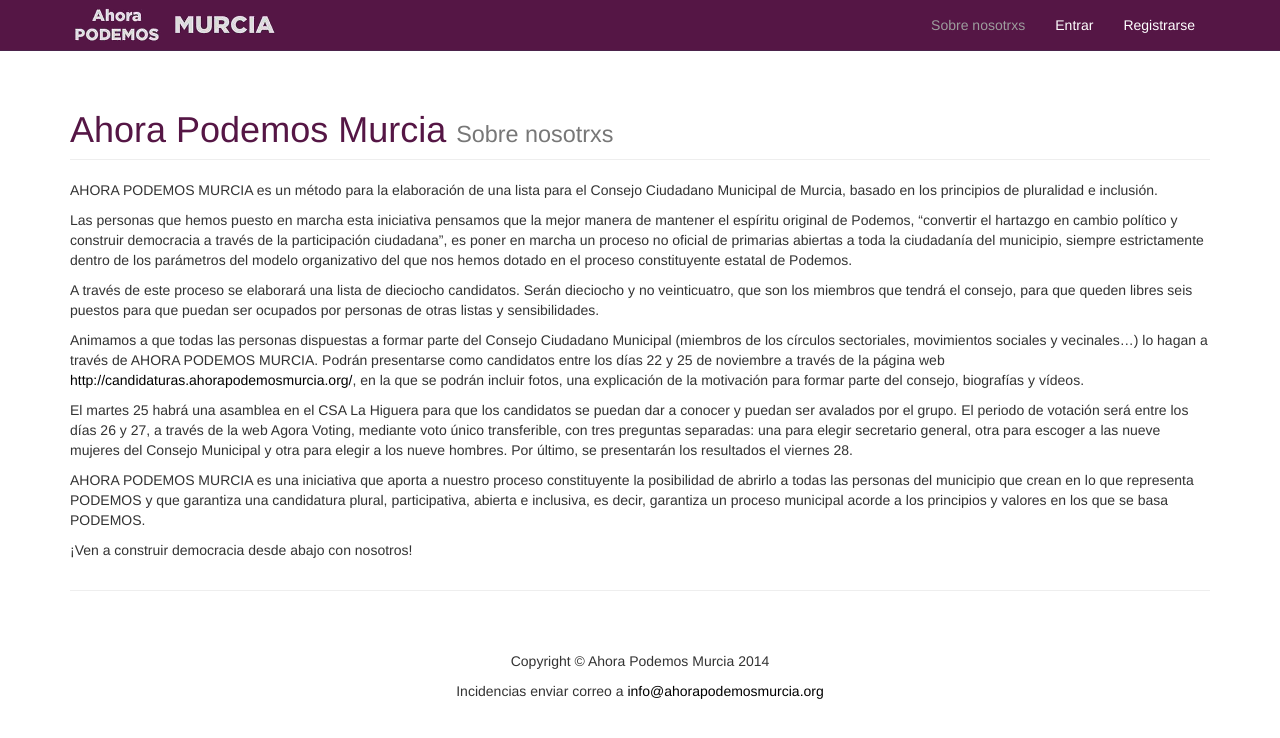
After one commit to pedroluislopez/candidaturas, a Django app: page /about/ in a window 1280 px wide. The commit adds this page. Shown: the top 738 px of the page. Run offline with Django 3.2, Linux system fonts and the light colour scheme; some libraries are stand-ins or nearby versions.

Commit message:
New messages

```diff
--- /dev/null
+++ b/candidatos/templates/about.html
@@ -0,0 +1,22 @@
+{% extends "base.html" %}
+
+{% block title %} - Sobre nosotrxs{% endblock %}
+
+{% block about_class %}active{% endblock %}
+
+{% block content %}
+<div class="row">
+    <div class="col-lg-12">
+        <h1 class="page-header">Ahora Podemos Murcia
+            <small>Sobre nosotrxs</small>
+        </h1>
+        <p>AHORA PODEMOS MURCIA es un método para la elaboración de una lista para el Consejo Ciudadano Municipal de Murcia, basado en los principios de pluralidad e inclusión.</p>
+        <p>Las personas que hemos puesto en marcha esta iniciativa pensamos que la mejor manera de mantener el espíritu original de Podemos, “convertir el hartazgo en cambio político y construir democracia a través de la participación ciudadana”, es poner en marcha un proceso no oficial de primarias abiertas a toda la ciudadanía del municipio, siempre estrictamente dentro de los parámetros del modelo organizativo del que nos hemos dotado en el proceso constituyente estatal de Podemos.</p>
+        <p>A través de este proceso se elaborará una lista de dieciocho candidatos. Serán dieciocho y no veinticuatro, que son los miembros que tendrá el consejo, para que queden libres seis puestos para que puedan ser ocupados por personas de otras listas y sensibilidades.</p>
+        <p>Animamos a que todas las personas dispuestas a formar parte del Consejo Ciudadano Municipal (miembros de los círculos sectoriales, movimientos sociales y vecinales…) lo hagan a través de AHORA PODEMOS MURCIA. Podrán presentarse como candidatos entre los días 22 y 25 de noviembre a través de la página web <a href="http://candidaturas.ahorapodemosmurcia.org/">http://candidaturas.ahorapodemosmurcia.org/</a>, en la que se podrán incluir fotos, una explicación de la motivación para formar parte del consejo, biografías y vídeos.</p>
+        <p>El martes 25 habrá una asamblea en el CSA La Higuera para que los candidatos se puedan dar a conocer y puedan ser avalados por el grupo. El periodo de votación será entre los días 26 y 27, a través de la web Agora Voting, mediante voto único transferible, con tres preguntas separadas: una para elegir secretario general, otra para escoger a las nueve mujeres del Consejo Municipal y otra para elegir a los nueve hombres. Por último, se presentarán los resultados el viernes 28.</p>
+        <p>AHORA PODEMOS MURCIA es una iniciativa que aporta a nuestro proceso constituyente la posibilidad de abrirlo a todas las personas del municipio que crean en lo que representa PODEMOS y que garantiza una candidatura plural, participativa, abierta e inclusiva, es decir, garantiza un proceso municipal acorde a los principios y valores en los que se basa PODEMOS.</p>
+        <p>¡Ven a construir democracia desde abajo con nosotros!</p>
+    </div>
+</div>
+{% endblock %}
--- a/candidatos/templates/base.html
+++ b/candidatos/templates/base.html
@@ -46,6 +46,9 @@
             <!-- Collect the nav links, forms, and other content for toggling -->
             <div class="collapse navbar-collapse" id="bs-example-navbar-collapse-1">
                 <ul class="nav navbar-nav pull-right">
+                    <li class="{% block about_class %}{% endblock %}">
+                        <a href="{% url "about" %}">Sobre nosotrxs</a>
+                    </li>
                 	{% if user.is_authenticated %}
                 	<li class="{% block user_class %}{% endblock %}">
                 	    <a href="{% url "user" %}">{{ user.email }}</a>
--- a/candidatos/templates/index.html
+++ b/candidatos/templates/index.html
@@ -8,6 +8,7 @@
             <small>Candidaturas</small>
         </h1>
         <p>Candidatos y candidatas de Ahora Podemos Murcia para la secretar&iacute;a general y el consejo ciudadano de Podemos en el municipio de Murcia.</p>
+        <p><strong>IMPORTANTE: los candidatos y candidatas tendr&aacute;n que ser avalados y avaladas en la asamblea que se celebrar&aacute; en el CSA La Higuera el 25 de noviembre a las 20:00. Si no se puede asistir los candidatos y candidatas pueden delegar en otra persona la petici&oacute;n del aval.</strong></p>
     </div>
 </div>
 
--- a/candidatos/templates/register.html
+++ b/candidatos/templates/register.html
@@ -23,4 +23,5 @@
 		</div>
 	</div>
 </form>
+<p>* El registro enviar&aacute; un correo con un enlace para confirmar el registro. Revise la carpeta de SPAM si no lo recibe.</p>
 {% endblock %}
--- a/candidatos/urls.py
+++ b/candidatos/urls.py
@@ -14,4 +14,5 @@
     url(r'^candidatura/$', views.candidatura, name='candidatura'),
     url(r'^borrar_candidatura/$', views.borrar_candidatura, name='borrar_candidatura'),
     url(r'^candidato/(?P<username>[\w.@+-]+)/$', views.candidato, name='candidato'),
+    url(r'^about/$', views.about, name='about'),
 )
--- a/candidatos/views.py
+++ b/candidatos/views.py
@@ -176,3 +176,6 @@
 def candidato(request, username):
     candidato = get_object_or_404(Candidato, user__username=username)
     return render(request, 'candidato.html', {'c': candidato})
+
+def about(request):
+    return render(request, 'about.html', {})
```
